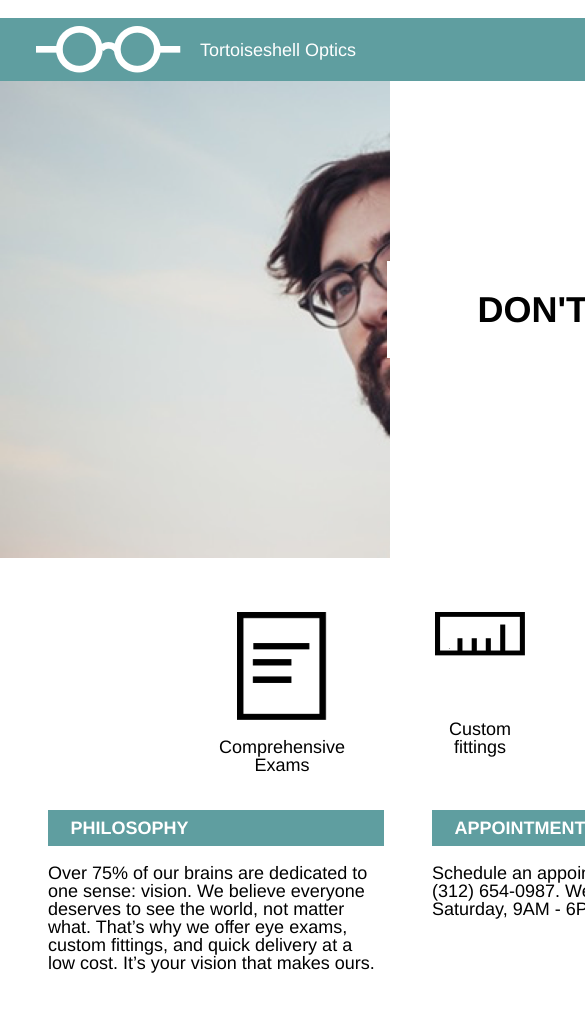
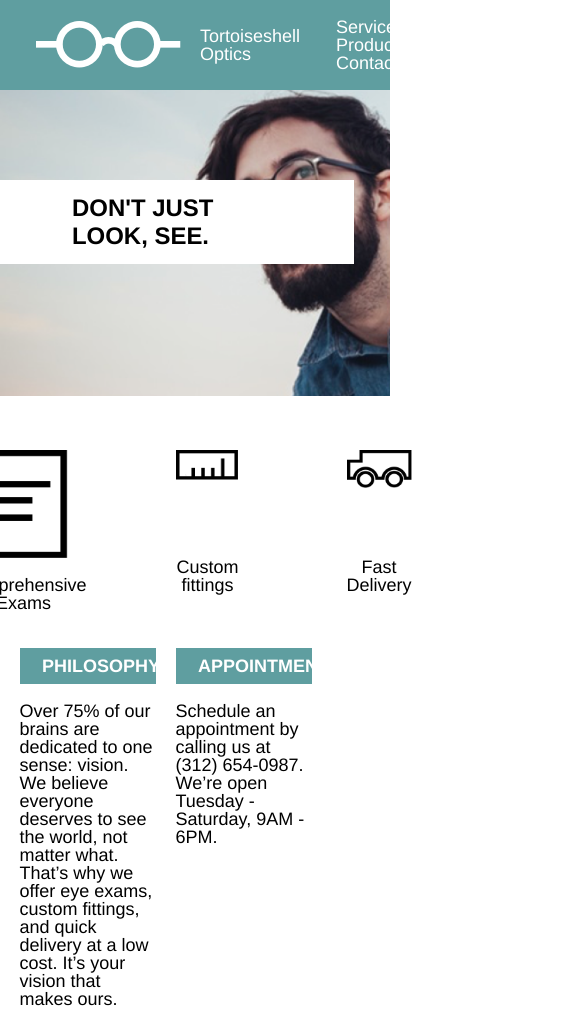
Before and after one commit to JaroslawMalucha/CAI-HTML-TortoiseshellOptics, a plain HTML site: page index.html in a window 390 px wide. Shown: the top 1011 px of the page, 585 px wide, since content can reach past the window. Drawn offline with Linux system fonts and the light colour scheme.

Commit message:
tablet done

```diff
--- a/res/css/index.css
+++ b/res/css/index.css
@@ -9,10 +9,13 @@ html {
     font-family: Helvetica;
 }
 
-
+body {
+    margin: 0;
+    top:0;
+}
 .container {
     width: 960px;
-    margin: auto;
+    margin: 0 auto;
 }
 
 
@@ -22,7 +25,6 @@ header {
     display: flex;
     justify-content: space-between;
     align-items: center;
-    margin-top: 1rem;
     padding: 1rem 2rem;
 }
 
@@ -53,6 +55,7 @@ header nav span a {
 }
 
 .banner {
+    padding-top: 1rem;
     height: 30rem;
     background-image: url("../img/glasses-bg.png");
     background-size: cover;
@@ -153,3 +156,26 @@ footer img {
 footer span {
     margin-left: 1rem;
 }
+
+
+@media only screen and (max-width: 768px) {
+    /* tablet portrait */
+    .container {
+        width: 100%;
+    }
+
+    .banner {
+        height: 22rem;
+    }
+
+    .banner {
+        padding-top: 0;
+    }
+
+    .banner .box {
+        margin-right: 2rem;
+        padding: 0.75rem 4rem;
+        font-size: 1.33rem;
+        margin-top: 5rem;
+    }
+}
```
